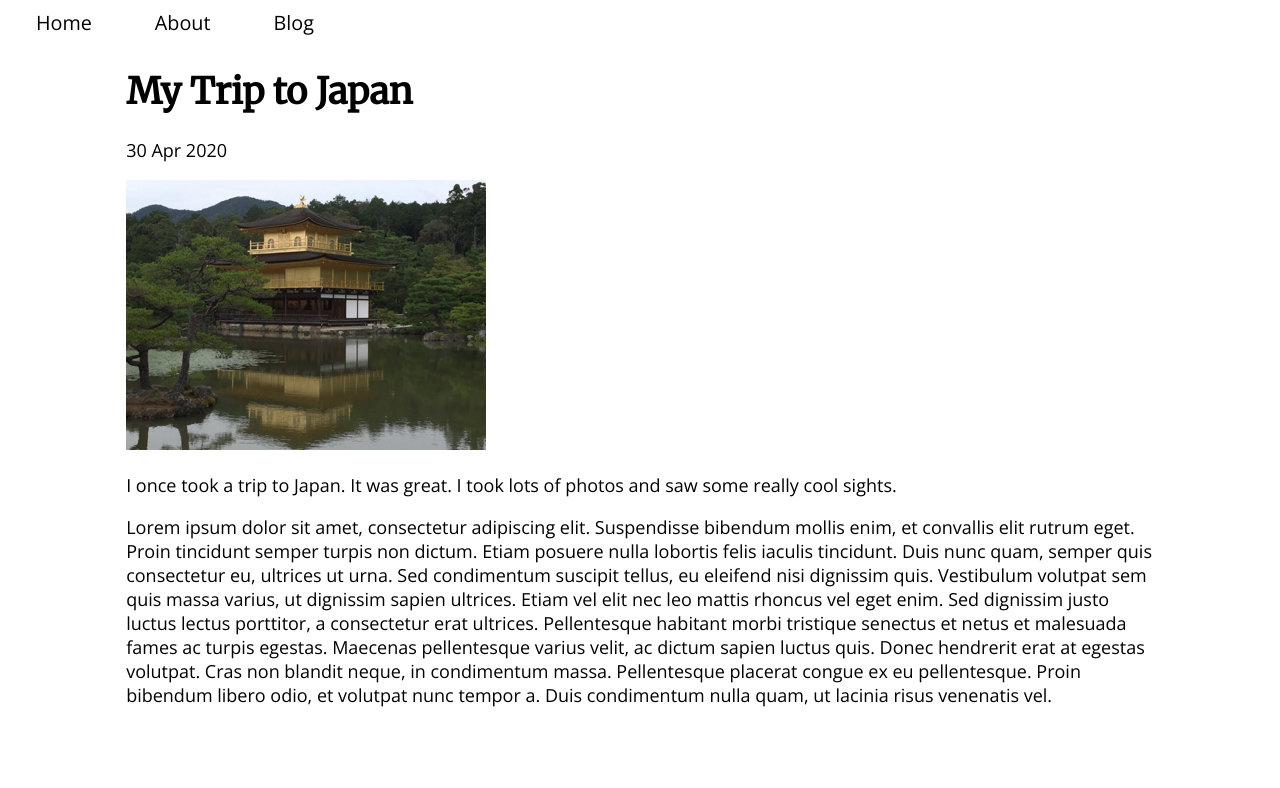
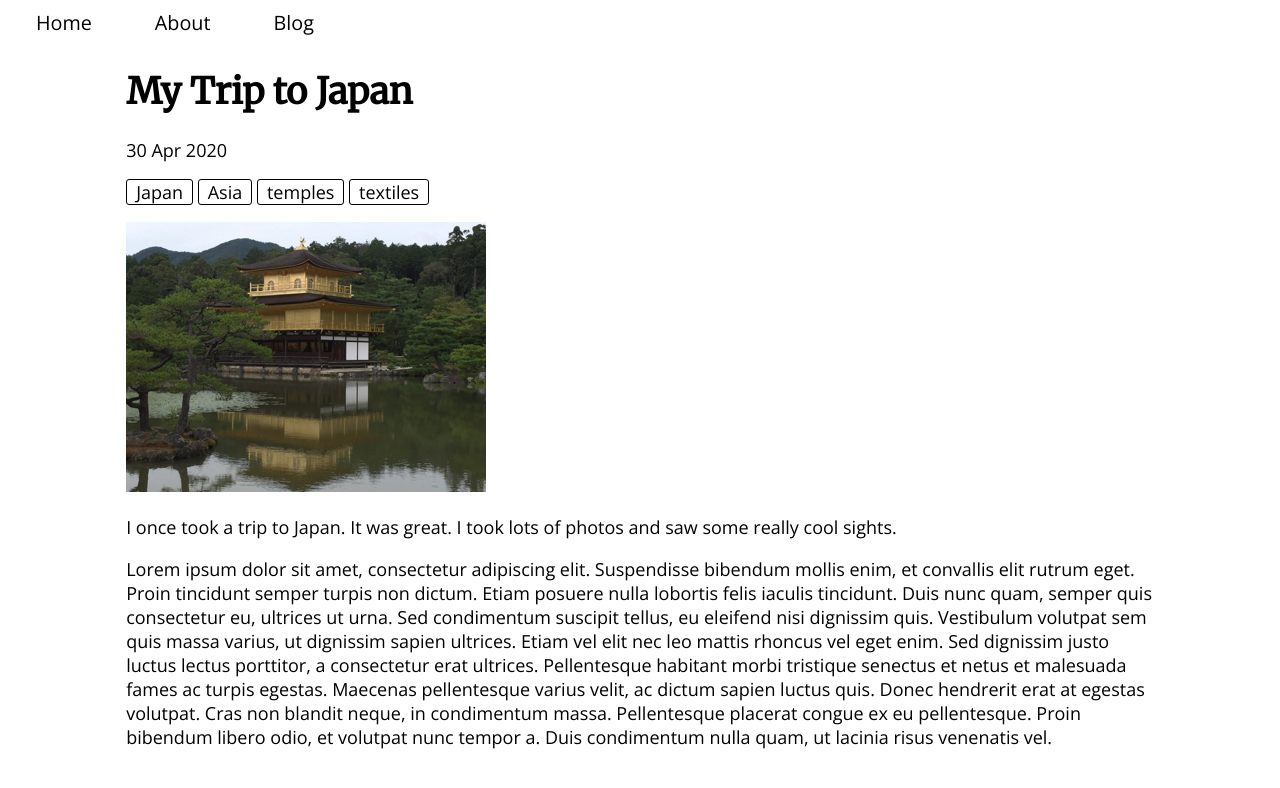
Before and after one commit to placeholdergit/cloneexpjekyllcms, a Jekyll site: the page built from _posts/2020-04-30-japan.md, in a window 1280 px wide. Shown: the top 788 px of the page. Built offline with Jekyll 4.4.1, drawn with Linux system fonts in a browser that asks for light colours; a script that is not in the unit is left out.

Commit message:
Update Blog “2020-04-30-japan”

```diff
--- a/_posts/2020-04-30-japan.md
+++ b/_posts/2020-04-30-japan.md
@@ -2,6 +2,11 @@
 layout: post
 title: My Trip to Japan
 date: 2020-04-30T23:04:21.378Z
+tags:
+  - Japan
+  - Asia
+  - temples
+  - textiles
 ---
 ![Golden Temple](/assets/uploads/golden_temple_small.jpg)
 <!--more-->
```
